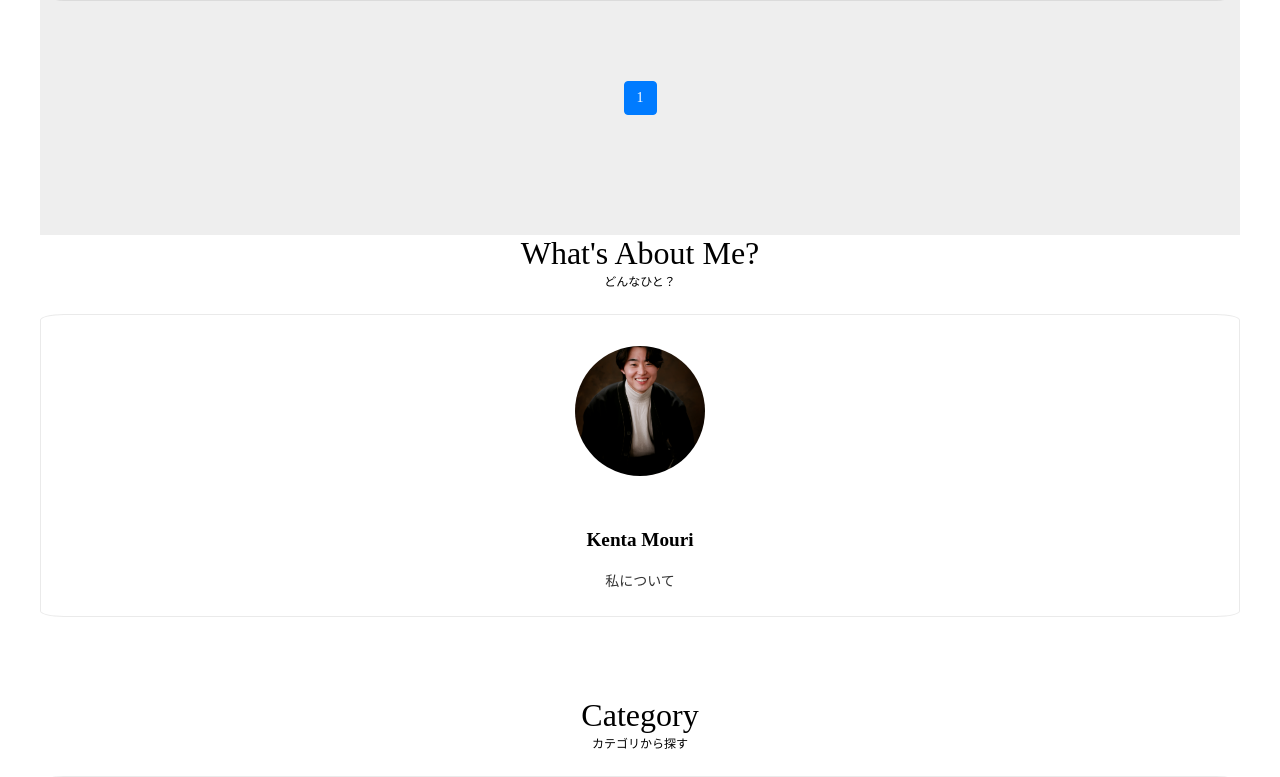
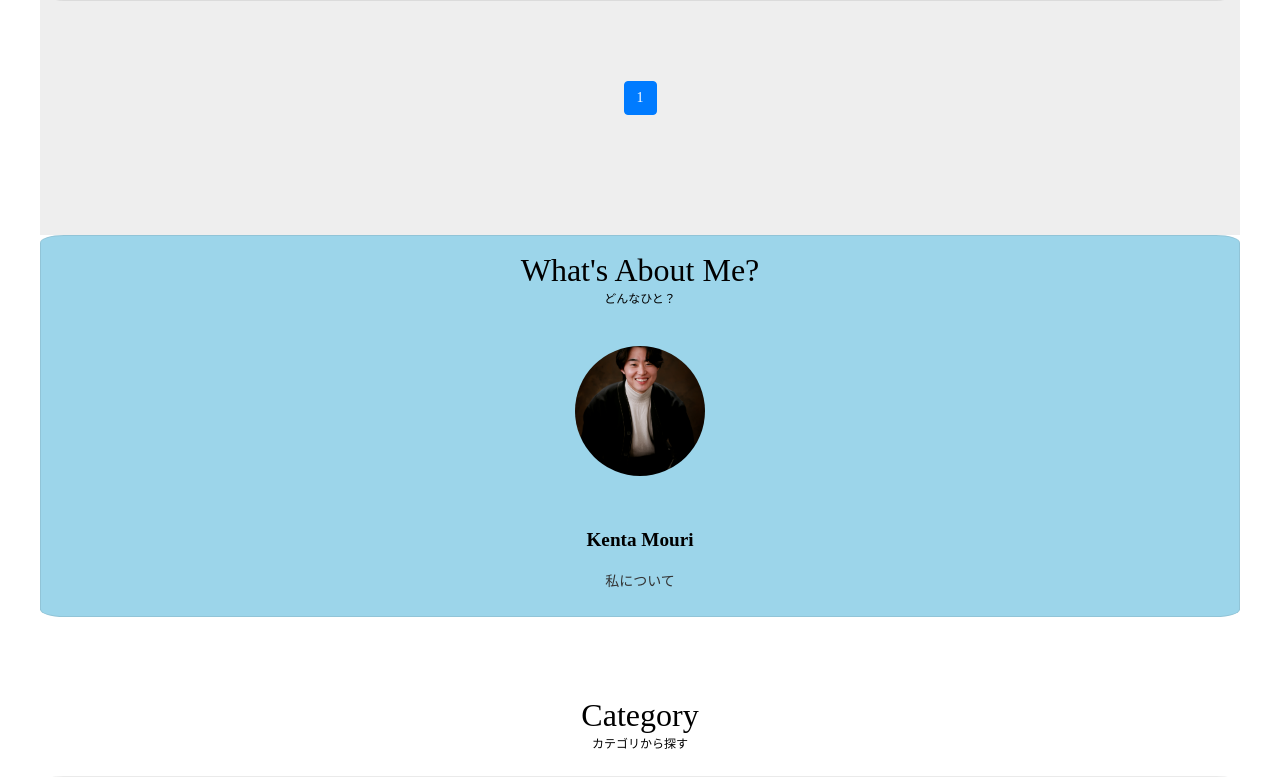
Before and after one commit to SushiRocket/django, a Django app: page / in a window 1280 px wide. Shown: the part 3347-4124 px from the top of the page. Run offline with Django 5.2, Linux system fonts and the light colour scheme; data comes from the database, SQL or seed files in the repository; some libraries are stand-ins or nearby versions.

Commit message:
authorにbgcolorを追加

```diff
--- a/project4/notes/static/notes/css/index.css
+++ b/project4/notes/static/notes/css/index.css
@@ -244,7 +244,7 @@ padding-bottom: 120px;
     margin-bottom: 80px;
     border: 1px solid rgba(51, 51, 51, 0.1);
     border-radius: 2%;
-
+    background-color: #9CD5EA;
 }
 .author img {
     width: 130px;
--- a/project4/notes/templates/notes/post_list.html
+++ b/project4/notes/templates/notes/post_list.html
@@ -39,13 +39,13 @@
 
 
     <aside id="sidebar">
+      <section class="author">
         <div class="author-top">
           What's About Me?
         </div>
         <div class="author-subtop">
           どんなひと？
         </div>
-      <section class="author">
         <img src="{% static 'notes/images/my_prof.jpg' %}" alt="">
         <h3 class="section-title">Kenta Mouri</h3>
         <div class="read-me">
```
Lines whose indentation alone changed are shown as unchanged.
